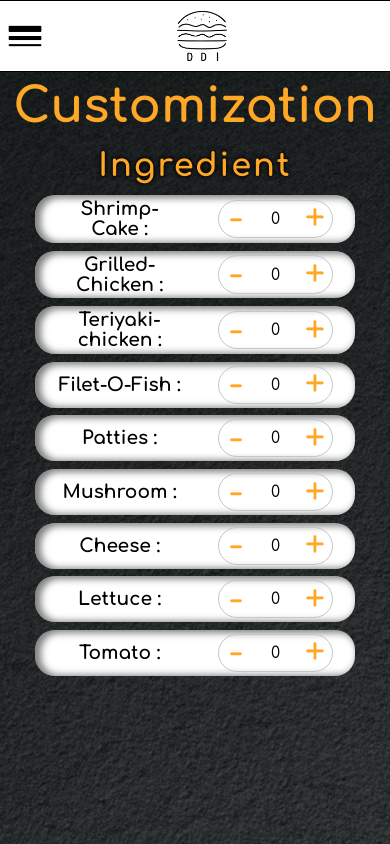
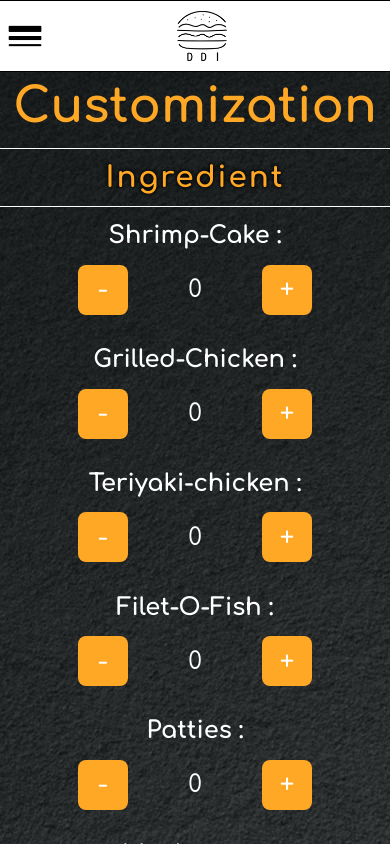
Before and after one commit to dannychoi1130/DDI-Burger-Shop, a React (Create React App) app in the folder burger/: page /BurgerCm in a window 390 px wide. Shown: the top 844 px of the page. Built offline with nearby package versions, Linux system fonts and the light colour scheme; no server answers.

Commit message:
burgerCm js css responsive update

```diff
--- a/burger/src/compotnets/burgerCm.js
+++ b/burger/src/compotnets/burgerCm.js
@@ -186,9 +186,7 @@
                       marginTop: `-40px`,
                       position: `relative`,
                     }}
-                  >
-                    <p className={classes[`ingredient-text`]}>{ingredient}</p>
-                  </div>
+                  ></div>
                 );
               }
               return ingredientDivs;
--- a/burger/src/compotnets/burgerCm.module.css
+++ b/burger/src/compotnets/burgerCm.module.css
@@ -151,16 +151,6 @@
   color: #ffa826;
 }
 
-.index {
-  padding: 0 10px;
-}
-
-.cmTitile {
-  display: flex;
-  justify-content: center;
-  align-items: center;
-}
-
 .burger {
   width: 100%;
   height: 550px;
@@ -254,12 +244,6 @@
   bottom: -10px; Adjust this value to control the amount of overlap */
 }
 
-.img {
-  object-fit: cover;
-  width: 100%;
-  height: 100%;
-}
-
 .Cheese {
   width: 220px;
   height: 40px;
@@ -269,16 +253,6 @@
   background-image: url("cheese.png");
   background-size: 100% 100%;
   background-repeat: no-repeat;
-}
-.cheeses {
-  background: #ffd774;
-  width: 18px;
-  height: 40px;
-  position: absolute;
-  margin-left: auto;
-  margin-right: auto;
-  border-radius: 10px;
-  left: 160px;
 }
 
 .Lettuce {
@@ -314,73 +288,72 @@
   background-size: 100% 100%;
   background-repeat: no-repeat;
 }
-.ingredient-text {
-  display: none;
-}
-.ingredient-text {
-  color: #055154;
-  width: 300px;
-  font-size: 16px;
-  display: flex;
-  margin-left: 250px;
-  display: none;
+@media screen and (max-width: 950px) {
+  .ingredientName {
+    font-size: 12pt;
+  }
 }
 
-@media screen and (max-width: 660px) {
+@media screen and (max-width: 800px) {
   .wrapper {
     flex-direction: column;
   }
 
-  .btn {
-    overflow: visible;
+  .buttonSection {
+    width: 100%;
+    padding-bottom: 8%;
   }
 
-  .buttonSection {
-    width: 100%;
-    margin-left: 0px;
-    margin-right: 0px;
+  .title {
+    font-size: 22pt;
+    padding: 3%;
+    border-top: 1px white solid;
+    border-bottom: 1px white solid;
   }
 
-  .itemDiv {
-    color: black;
-    margin: 10px 40px;
-    padding: 20px 30px;
-    background-color: white;
-    border-radius: 15px;
-    box-shadow: inset 0 0 10px rgba(0, 0, 0, 0.5);
+  .ingredientContainer {
+    width: 100%;
+    flex-direction: column;
+    background-color: unset;
+    box-shadow: unset;
+    color: white;
+  }
+  .ingredientName,
+  .btn {
+    width: 60%;
+    border: unset;
+    font-size: 18pt;
+    padding: 2%;
   }
 
   .ingredientButton {
-    border-radius: 5px;
-    transform: scale(1.4);
+    width: 50px;
+    height: 50px;
+    border: unset;
+    border-radius: 8px;
+    background-color: #ffa826;
+    color: white;
   }
 
-  .ingredientBtns {
-    margin: 0 5px;
-  }
-
-  .title {
-    margin-left: 5px;
-    margin-right: 5px;
-  }
-
-  .index {
-    padding: 0 20px;
+  .ingredientButton:hover,
+  .ingredientButton:active {
+    width: 50px;
+    height: 50px;
+    border: unset;
+    border-radius: 8px;
+    background-color: #fac575;
+    color: white;
   }
 
   .cmDiv {
     width: 100%;
-    margin: 0;
-  }
-
-  .cmImg {
-    margin-left: 5px;
-    margin-right: 5px;
-    margin-bottom: 20px;
-    padding: 0;
   }
 
   .burger {
-    padding-bottom: 20px;
+    height: unset;
+  }
+
+  .totalCost {
+    width: 60%;
   }
 }
```
